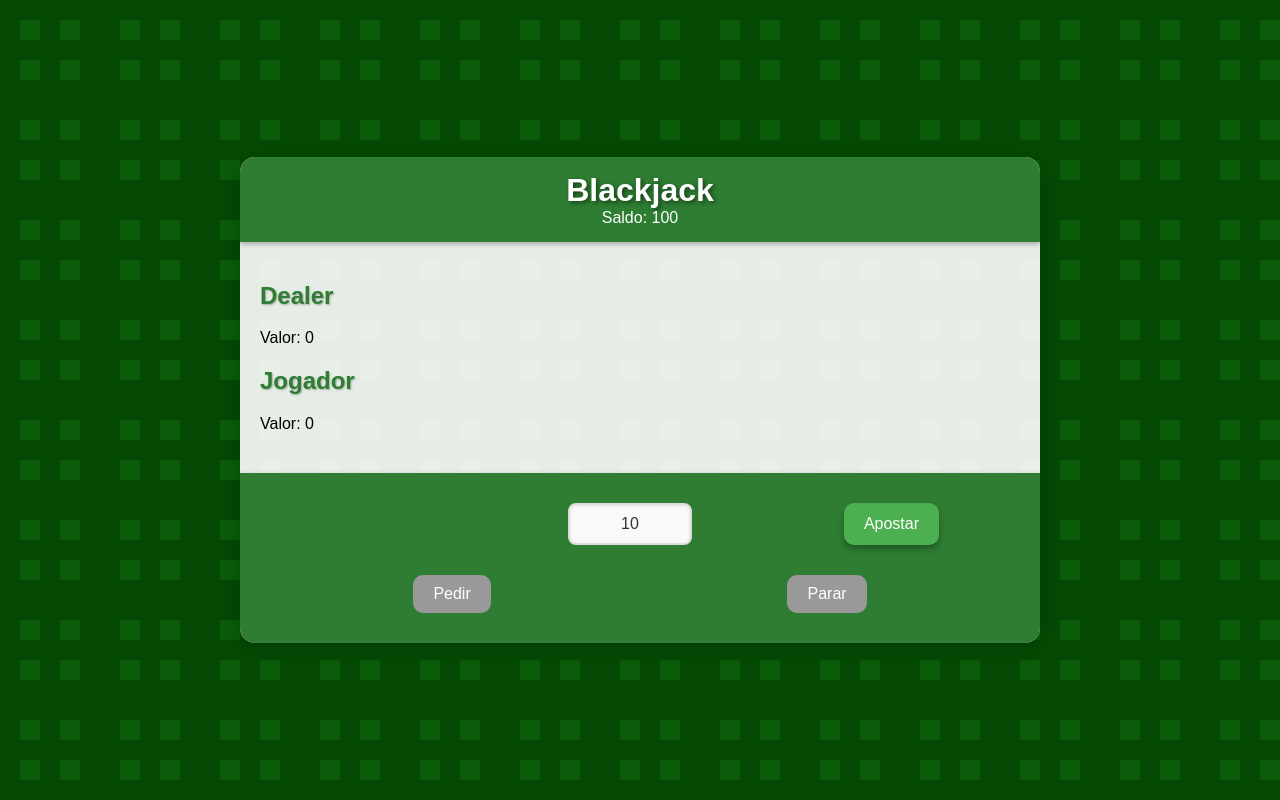
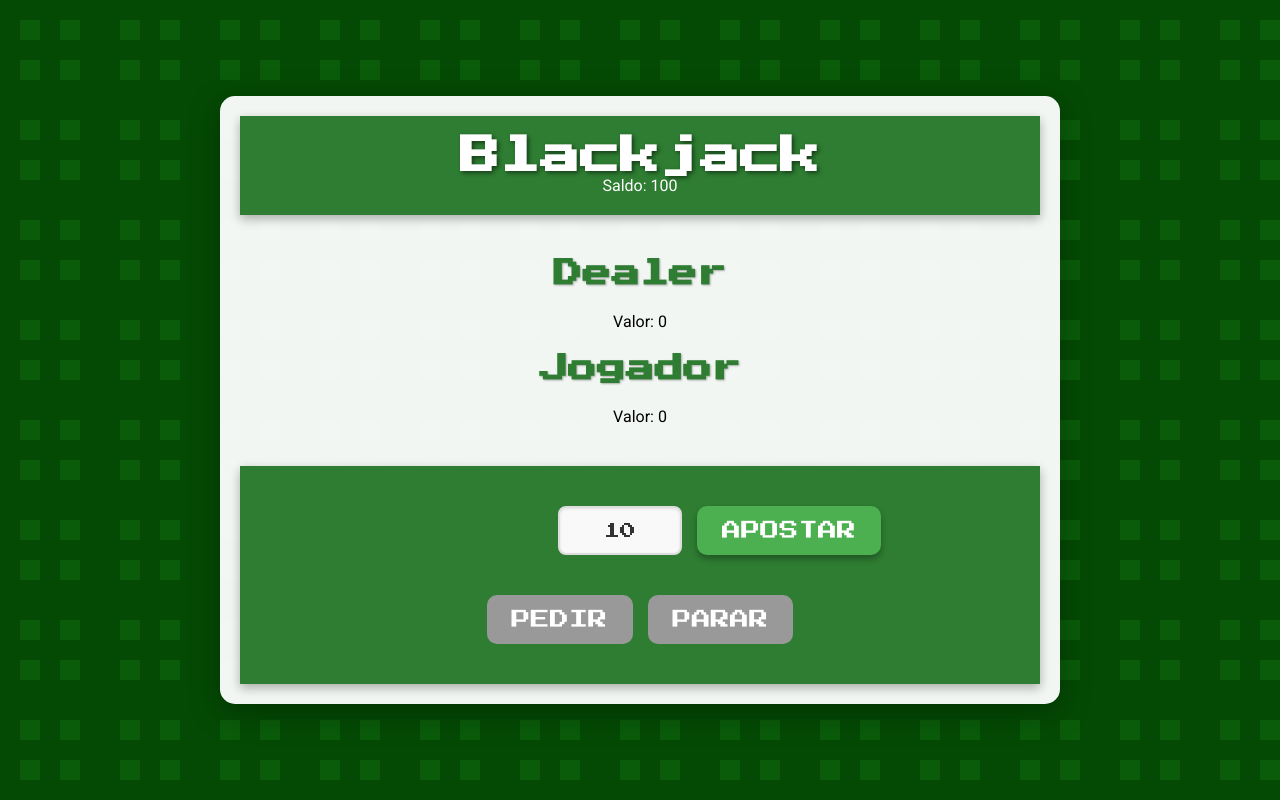
Before and after one commit to geickoliveira/blackjack-telegram, a plain HTML site: page index.html in a window 1280 px wide. Drawn offline with Linux system fonts and the light colour scheme.

Commit message:
Update style.css

```diff
--- a/style.css
+++ b/style.css
@@ -1,5 +1,7 @@
+@import url('https://fonts.googleapis.com/css2?family=Roboto:wght@400;700&family=Press+Start+2P&display=swap');
+
 body {
-    font-family: 'Arial', sans-serif;
+    font-family: 'Roboto', sans-serif;
     background-color: #0a5c0a;
     margin: 0;
     padding: 0;
@@ -14,11 +16,13 @@ body {
 #app {
     width: 90%;
     max-width: 800px;
-    background-color: rgba(255, 255, 255, 0.9);
+    background-color: rgba(255, 255, 255, 0.95);
     border-radius: 15px;
-    box-shadow: 0 4px 20px rgba(0, 0, 0, 0.2);
+    box-shadow: 0 8px 32px rgba(0, 0, 0, 0.3);
     overflow: hidden;
     transition: transform 0.3s ease-in-out;
+    text-align: center;
+    padding: 20px;
 }
 
 #app:hover {
@@ -29,14 +33,15 @@ header,
 footer {
     background-color: #2E7D32;
     color: #fff;
-    padding: 15px;
+    padding: 20px;
     text-align: center;
-    box-shadow: 0 2px 5px rgba(0, 0, 0, 0.3);
+    box-shadow: 0 4px 10px rgba(0, 0, 0, 0.3);
 }
 
 header h1 {
     margin: 0;
-    font-size: 2em;
+    font-size: 2.5em;
+    font-family: 'Press Start 2P', cursive;
     text-shadow: 2px 2px 4px rgba(0, 0, 0, 0.5);
 }
 
@@ -49,9 +54,10 @@ main {
 }
 
 .hand h2 {
-    font-size: 1.5em;
+    font-size: 1.8em;
     color: #2E7D32;
     text-shadow: 1px 1px 2px rgba(0, 0, 0, 0.3);
+    font-family: 'Press Start 2P', cursive;
 }
 
 .cards {
@@ -59,22 +65,29 @@ main {
     gap: 10px;
     margin-top: 10px;
     flex-wrap: wrap;
+    justify-content: center;
 }
 
 .card {
-    width: 60px;
-    height: 84px;
-    border-radius: 8px;
+    width: 70px;
+    height: 98px;
+    border-radius: 10px;
     display: flex;
     justify-content: center;
     align-items: center;
-    font-size: 1.5em;
+    font-size: 1.8em;
     background-color: #fff;
-    box-shadow: 0 2px 6px rgba(0, 0, 0, 0.2);
+    box-shadow: 0 4px 8px rgba(0, 0, 0, 0.3);
     transition: transform 0.2s ease-in-out, box-shadow 0.2s ease-in-out;
     color: #333;
     font-weight: bold;
     text-shadow: 1px 1px 2px rgba(0, 0, 0, 0.1);
+    font-family: 'Press Start 2P', cursive;
+}
+
+.card:hover {
+    transform: scale(1.1);
+    box-shadow: 0 6px 12px rgba(0, 0, 0, 0.4);
 }
 
 .card svg {
@@ -89,27 +102,23 @@ main {
 
 .card svg text {
     font-size: 20px;
-    font-family: Arial, sans-serif;
+    font-family: 'Press Start 2P', cursive;
     text-anchor: start;
-}
-
-.card:hover {
-    transform: scale(1.1);
-    box-shadow: 0 4px 8px rgba(0, 0, 0, 0.3);
 }
 
 #bet-controls,
 #game-controls {
     display: flex;
-    justify-content: space-around;
-    padding: 15px;
-    gap: 10px;
+    justify-content: center;
+    padding: 20px;
+    gap: 15px;
 }
 
 #bet-controls label {
     font-size: 1.2em;
     color: #2E7D32;
     margin-right: 10px;
+    font-family: 'Press Start 2P', cursive;
 }
 
 #bet-controls input[type="number"] {
@@ -124,6 +133,7 @@ main {
     appearance: none;
     -moz-appearance: textfield;
     box-shadow: inset 0 1px 3px rgba(0, 0, 0, 0.1);
+    font-family: 'Press Start 2P', cursive;
 }
 
 #bet-controls input[type="number"]::-webkit-outer-spin-button,
@@ -133,20 +143,28 @@ main {
 }
 
 button {
-    padding: 10px 20px;
+    padding: 15px 25px;
     border: none;
     border-radius: 10px;
     background-color: #4CAF50;
     color: white;
     cursor: pointer;
-    font-size: 1em;
-    transition: background-color 0.3s ease, transform 0.2s ease-in-out;
+    font-size: 1.2em;
+    transition: background-color 0.3s ease, transform 0.2s ease-in-out, box-shadow 0.3s ease;
     box-shadow: 0 4px 6px rgba(0, 0, 0, 0.3);
+    font-family: 'Press Start 2P', cursive;
+    text-transform: uppercase;
 }
 
 button:hover {
     background-color: #388E3C;
-    transform: translateY(-2px);
+    transform: translateY(-3px);
+    box-shadow: 0 6px 8px rgba(0, 0, 0, 0.4);
+}
+
+button:active {
+    transform: translateY(0);
+    box-shadow: 0 4px 6px rgba(0, 0, 0, 0.3);
 }
 
 button:disabled {
@@ -160,9 +178,10 @@ button:disabled {
     text-align: center;
     font-weight: bold;
     margin-bottom: 20px;
-    font-size: 1.4em;
+    font-size: 1.5em;
     color: #2E7D32;
     text-shadow: 1px 1px 2px rgba(0, 0, 0, 0.2);
+    font-family: 'Press Start 2P', cursive;
 }
 
 @media (max-width: 600px) {
@@ -171,9 +190,9 @@ button:disabled {
     }
 
     .card {
-        width: 50px;
-        height: 70px;
-        font-size: 1.2em;
+        width: 60px;
+        height: 84px;
+        font-size: 1.5em;
     }
 
     #bet-controls,
```
